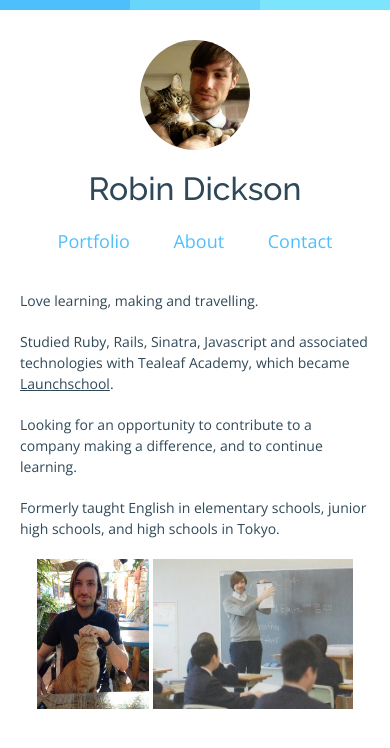
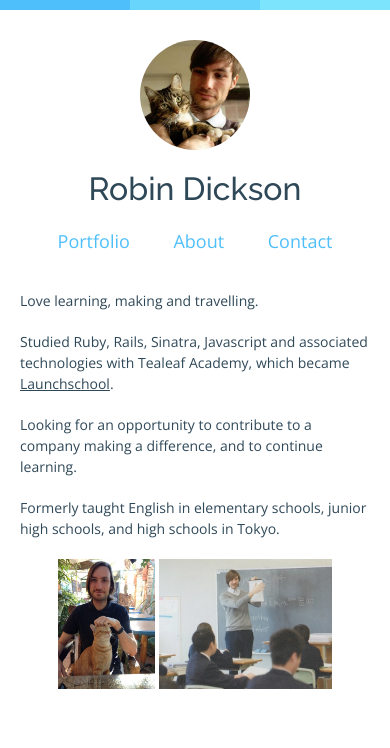
Before and after one commit to rbndickson/rbndickson.github.io, a Jekyll site: the page built from about.md, in a window 390 px wide. Shown: the top 748 px of the page. Built offline with Jekyll 4.4.1, drawn with Linux system fonts in a browser that asks for light colours; nearby versions of some CDN libraries.

Commit message:
Improve about photo layout on small screens
- Reduce photo height
- Add padding

```diff
--- a/_sass/_page.scss
+++ b/_sass/_page.scss
@@ -2,16 +2,14 @@
   margin: 20px 0 0 0;
 
   img {
-    height: 150px;
-  }
-
-  img {
     display: inline-block;
+    height: 130px;
     margin: auto;
   }
 }
 
 .about-photos {
+  padding: 0 20px;
   text-align: center;
 }
 
```
